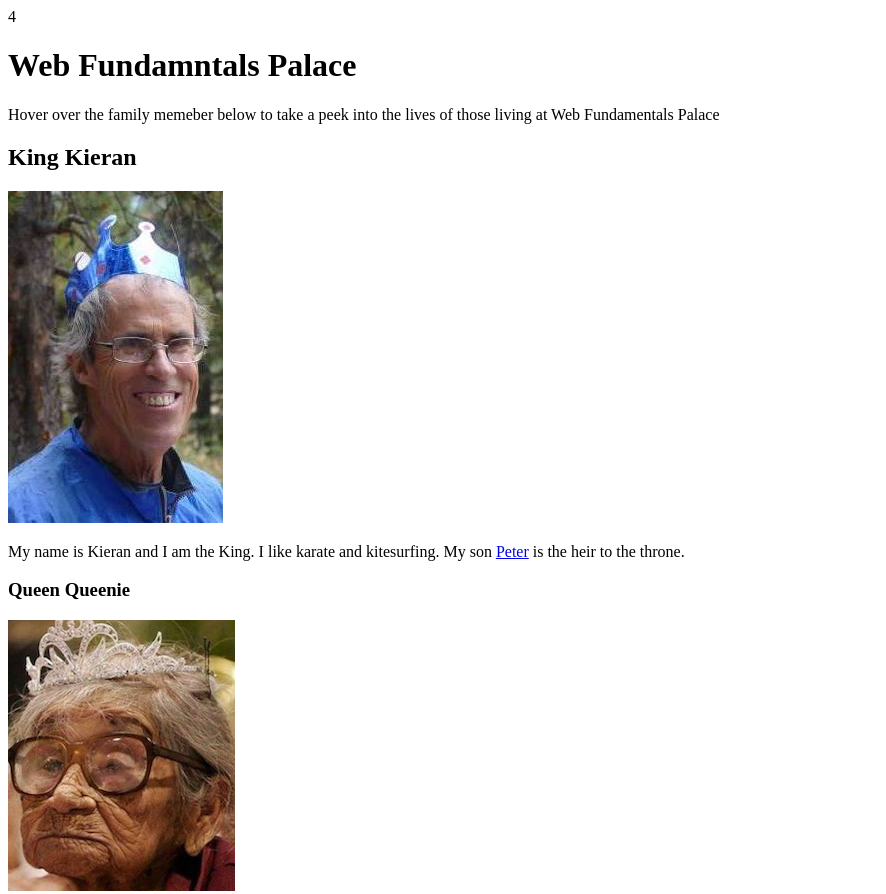
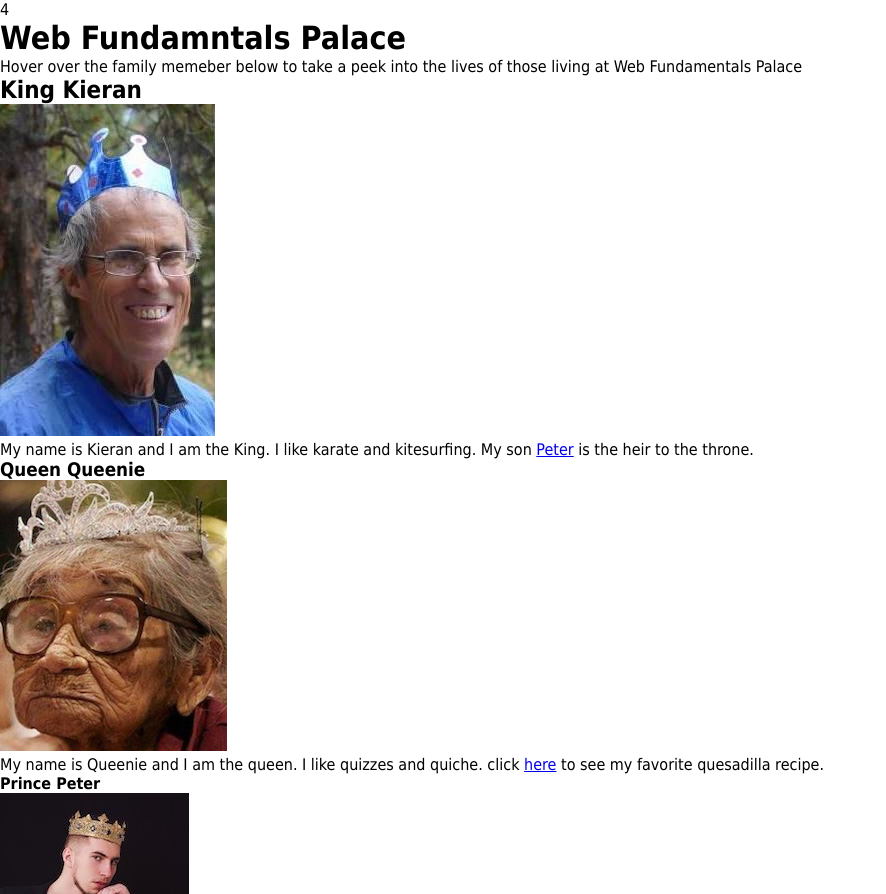
Before and after one commit to Isaac-D-Dawson/nology-coursework, a plain HTML site: page 03-web-fundamentals/index.html in a window 1280 px wide. Shown: the top 894 px of the page, without its empty margins (0-886 px from the left). Drawn offline with Linux system fonts and the light colour scheme.

Commit message:
Updated CSS styles, fixed styles not applying to index.html.

```diff
--- a/03-web-fundamentals/index.html
+++ b/03-web-fundamentals/index.html
@@ -5,7 +5,7 @@
     <meta http-equiv="X-UA-Compatible" content="IE=edge">
     <meta name="viewport" content="width=device-width, initial-scale=1.0">
     <title>Web Fundamentals Palace</title>
-    <link rel="stylesheet" href="styles.css">
+    <link rel="stylesheet" href="styles-main.css">
 </head>
 <body>4
     <main>
--- a/03-web-fundamentals/styles-main.css
+++ b/03-web-fundamentals/styles-main.css
@@ -1,6 +1,5 @@
-h1 {
-    color: red;
+* {
+    margin: 0;
+    padding: 0;
+    font-family: Tahoma, Verdana, sans-serif;
 }
-p {
-    text-align: center;
-}
```
